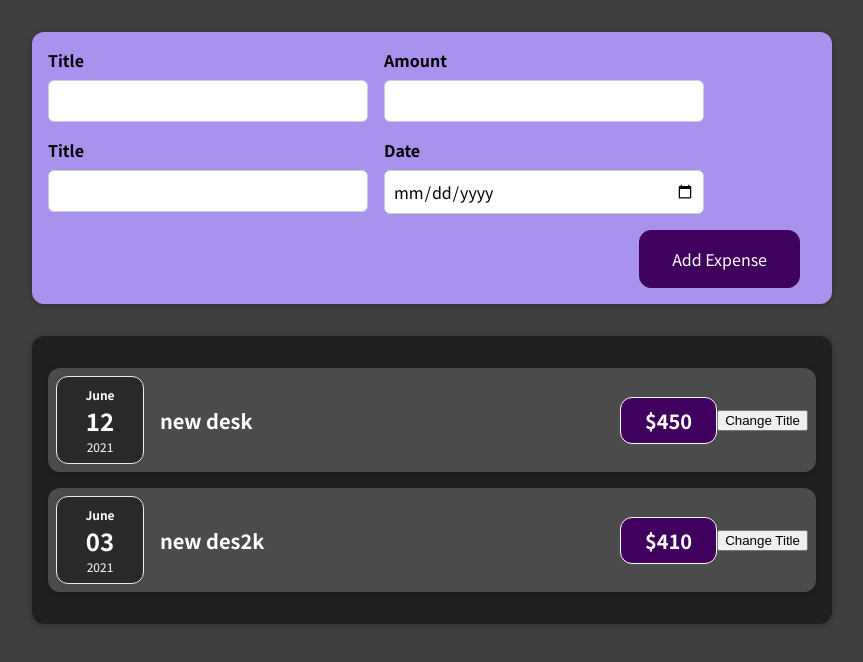
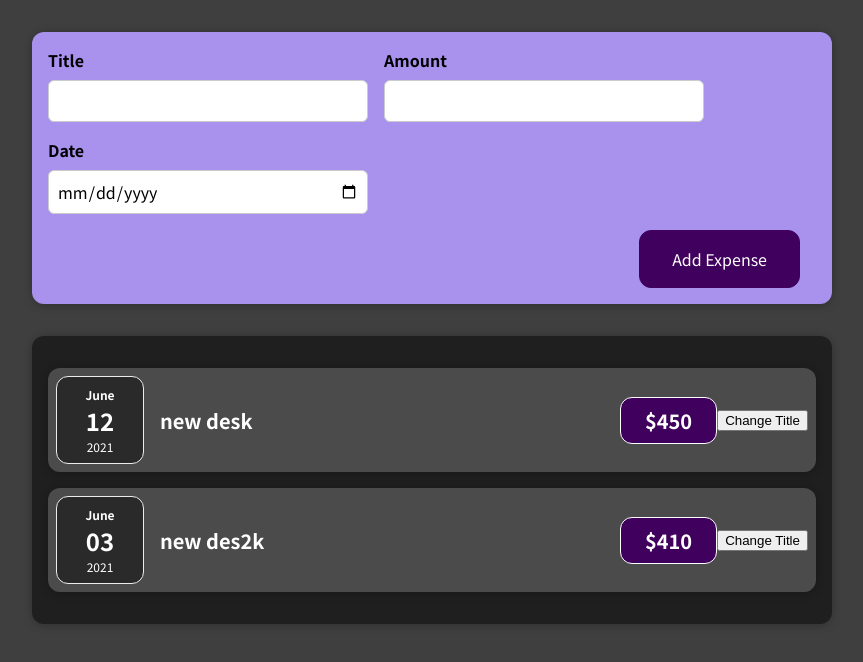
Before and after one commit to VolkanGurbuz/01-react-course, a React (Create React App) app: page / in a window 1280 px wide. Shown: the top 662 px of the page, without its empty margins (208-1071 px from the left). Built offline with nearby package versions, Linux system fonts and the light colour scheme.

Commit message:
handled form submission

```diff
--- a/src/components/newexpense/ExpenseForm.js
+++ b/src/components/newexpense/ExpenseForm.js
@@ -1,24 +1,66 @@
-import React from "react";
+import React, {useState} from "react";
 import "./ExpenseForm.css"
 
+
 const ExpenseForm = () => {
-    return <form>
+
+    const [enteredTitle, setEnteredTitle] = useState('');
+    //multiple states pair component
+    const [enteredAmount, setEnteredAmount] = useState('');
+    const [enteredDate, setEnteredDate] = useState('');
+    // instead of one state
+
+    // const [userInput, setUserInput] = useState({enteredTitle: '', enteredAmount: '', enteredDate: ''});
+
+
+    const titleChangeHandler = (event) => {
+        setEnteredTitle(event.target.value);
+        //takes object, pulls out all the key value pairs, adds them to this new object
+        // setUserInput({...userInput, enteredTitle: event.target.value});
+        //will receive the previous state snapsshot
+        //this approach above with many of states could be depending on an outdated or incorrect snapshots
+        //react will always will get latest snapshots safe function below
+        // setUserInput((prevState) => {
+        //     //return new state
+        //     return {...prevState, enteredTitle: event.target.value}
+        // })
+    };
+
+    const amountChangeHandle = (event) => {
+        setEnteredAmount(event.target.value);
+
+        // setUserInput({...userInput, enteredAmount: event.target.value});
+    };
+
+    const dateChangeHandle = (event) => {
+        setEnteredDate(event.target.value);
+        // setUserInput({...userInput, enteredDate: event.target.value});
+    };
+
+    const submitHandler = (event) => {
+        event.preventDefault();
+        const expenseData = {
+            title: enteredTitle,
+            amount: enteredAmount,
+            date: new Date(enteredDate)
+        };
+
+        console.log(expenseData);
+    };
+
+    return <form onSubmit={submitHandler}>
         <div className="new-expense__controls">
             <div className="new-expense__control">
                 <label>Title</label>
-                <input type="text"/>
+                <input type="text" onChange={titleChangeHandler}/>
             </div>
             <div className="new-expense__control">
                 <label>Amount</label>
-                <input type="text"/>
-            </div>
-            <div className="new-expense__control">
-                <label>Title</label>
-                <input type="number" min="0.01" step="0.01"/>
+                <input type="text" onChange={amountChangeHandle}/>
             </div>
             <div className="new-expense__control">
                 <label>Date</label>
-                <input type="date" min="2019-01-01" max="2022-12-31"/>
+                <input type="date" min="2019-01-01" max="2022-12-31" onChange={dateChangeHandle}/>
             </div>
         </div>
         <div className="new-expense__actions">
```
